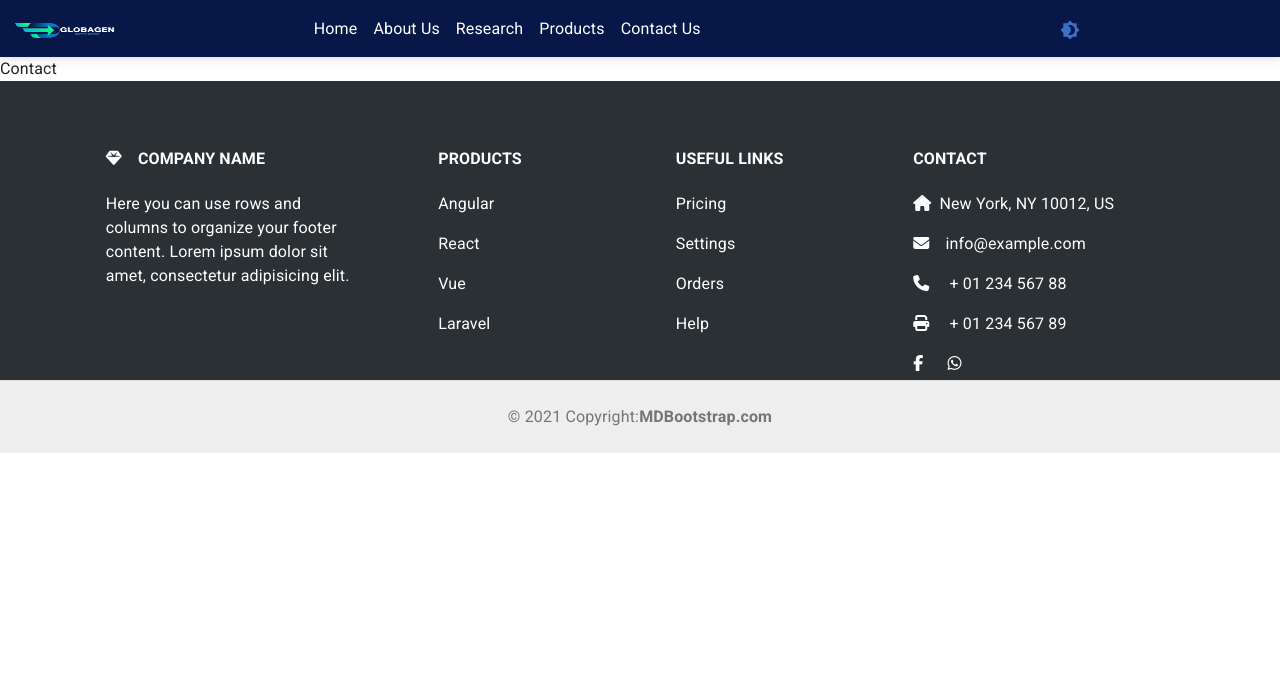
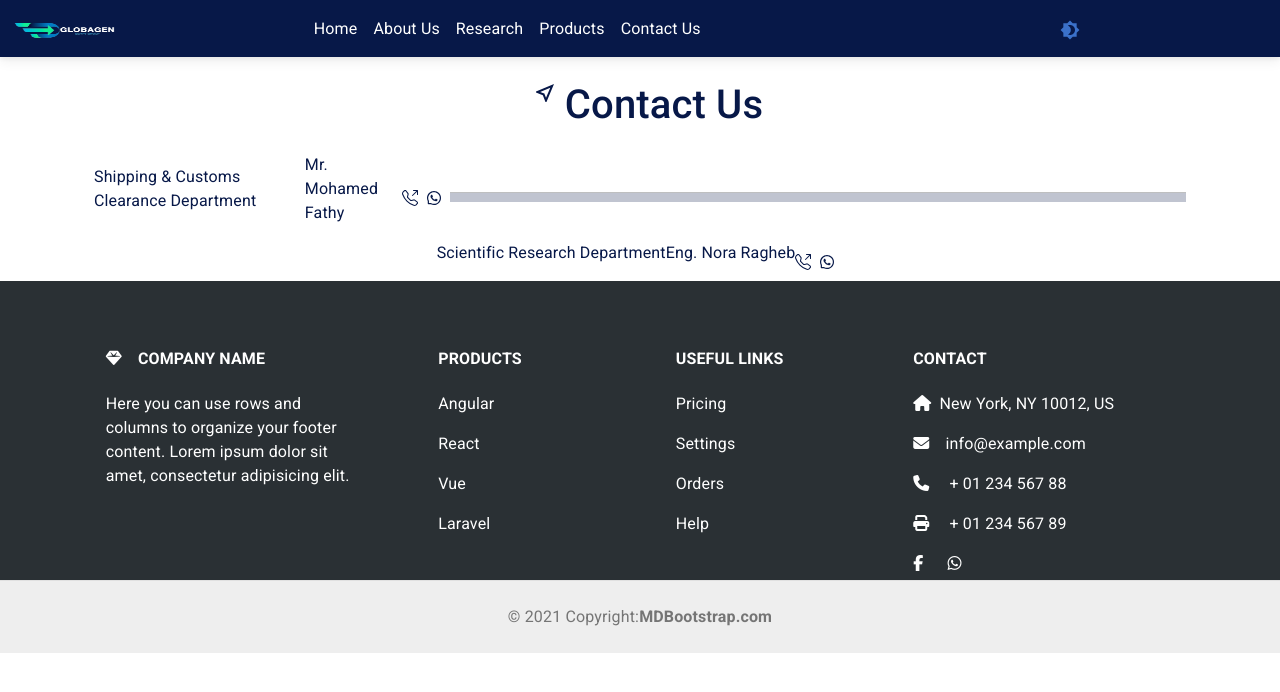
Before and after one commit to HadeerHassan28/globagen-project, a React (Create React App) app: page /contact in a window 1280 px wide. Shown: the top 692 px of the page. Built offline with nearby package versions, Linux system fonts and the light colour scheme.

Commit message:
contact without desgin

```diff
--- a/package.json
+++ b/package.json
@@ -19,6 +19,7 @@
     "react-bootstrap": "^2.8.0",
     "react-dom": "^18.2.0",
     "react-i18next": "^13.0.2",
+    "react-icons": "^4.10.1",
     "react-scripts": "5.0.1",
     "styled-components": "^5.3.11",
     "web-vitals": "^2.1.4"
--- a/src/components/Contact/Contact.js
+++ b/src/components/Contact/Contact.js
@@ -1,7 +1,90 @@
-import React from "react";
-
+import React, { useContext } from "react";
+import { useTranslation } from "react-i18next";
+import { conTheme } from "../../Context/Context";
+import NearMeOutlinedIcon from "@mui/icons-material/NearMeOutlined";
+import { BsTelephoneOutbound } from "react-icons/bs";
+import { AiOutlineWhatsApp } from "react-icons/ai";
+import { Link } from "react-router-dom";
 const Contact = () => {
-  return <div>Contact</div>;
+  const { t } = useTranslation();
+  let { isTheme } = useContext(conTheme);
+  const contactInfo = [
+    {
+      id: 1,
+      title: "Shipping & Customs Clearance Department",
+      name: "Mr. Mohamed Fathy",
+      number: "01001539990",
+      email: "m.fathy@globagene.com",
+    },
+    {
+      id: 2,
+      title: "Scientific Research Department",
+      name: "Eng. Nora Ragheb",
+      number: "01067652075",
+      email: "nora.ragheb@globagene.com",
+    },
+  ];
+  return (
+    <div
+      className={`container`}
+      style={{
+        backgroundColor: isTheme === true ? "black" : "white",
+      }}
+    >
+      <h1
+        className={`ms-3 d-flex justify-content-center my-4`}
+        style={{ color: isTheme === true ? "white" : "#071848" }}
+      >
+        <NearMeOutlinedIcon
+          className="me-2 nearMeOutlinedIcon"
+          target="_blank"
+        />
+        {t("Contact us")}
+      </h1>
+      {contactInfo.map((ele, index) => (
+        <div
+          key={ele.id}
+          className={`container d-flex justify-content-sm-center align-items-sm-center `}
+        >
+          <p style={{ color: isTheme === true ? "white" : "#071848" }}>
+            {ele.title}
+          </p>
+          <p style={{ color: isTheme === true ? "white" : "#071848" }}>
+            {ele.name}
+          </p>
+          <Link to={`tel:+${ele.number}`}>
+            <BsTelephoneOutbound
+              className="me-2"
+              target="_blank"
+              style={{ color: isTheme === true ? "white" : "#071848" }}
+            >
+              {ele.number}
+            </BsTelephoneOutbound>
+          </Link>
+          <Link to={`https://wa.me/+${ele.number}`}>
+            <AiOutlineWhatsApp
+              className="me-2"
+              target="_blank"
+              style={{ color: isTheme === true ? "white" : "#071848" }}
+            >
+              {ele.number}
+            </AiOutlineWhatsApp>
+          </Link>
+          {index !== contactInfo.length - 1 && (
+            <hr
+              key={`hr-${ele.id}`}
+              style={{
+                backgroundColor: isTheme === true ? "#0FEF96" : "#071848",
+                height: 10,
+                width: "100%",
+                margin: "1rem 0",
+              }}
+            />
+          )}
+        </div>
+      ))}
+    </div>
+  );
 };
 
 export default Contact;
--- a/src/components/Research/Research.js
+++ b/src/components/Research/Research.js
@@ -4,8 +4,7 @@ import { useTranslation } from "react-i18next";
 import { conTheme } from "../../Context/Context";
 const Research = () => {
   const { t } = useTranslation();
-  let { themeConfig, isTheme } = useContext(conTheme);
-  const theme = themeConfig.palette.mode;
+  let { isTheme } = useContext(conTheme);
   const parag = [
     {
       id: 1,
--- a/src/i18n/locales/ar/translations.json
+++ b/src/i18n/locales/ar/translations.json
@@ -5,6 +5,7 @@
   "Products": "منتجاتنا",
   "Contact us": "اتصل بنا",
   "Research and development": "البحث والتطوير",
+  "Mr. Mohamed Fathy": "م/ محمد فتحي",
   "Globagen Research and Development Contracting Services! We are a leading provider of specialized services in the field of molecular biology in Egypt. With our expertise and advanced technology, we offer a wide range of solutions in various areas such as pathogen detection, crop variety identification, antibody development, and nanobody research to worldwide customers.": "مرحبا بك في خدمات غلوباجين للبحث والتطوير التعاقدية! تقدم جلوباجين خدمات متخصصة في مجال الأحياء الجزيئية، ونشمل مجموعة واسعة من الحلول في مجالات مثل اكتشاف الطفيليات الممرضة للنبات والحيوانات الزراعية، وتحديد أصناف النباتات، وتطوير الأجسام المضادة والنانوبوديز وغيرها..  في غلوباجين، ندرك أهمية النتائج الدقيقة والموثوقة في مجال الأحياء.",
   "At Globagen, we understand the importance of accurate and timely results in molecular biology research and development. That's why we have assembled a team of highly skilled scientists and technicians who are dedicated to delivering exceptional services tailored to your specific needs. Our state-of-the-art facilities and cutting-edge equipment ensure that we stay at the forefront of molecular biology advancements.": "نحن نتفهم أهمية الحصول على نتائج دقيقة وفي الوقت المناسب في أبحاث وتطوير البيولوجيا الجزيئية. لهذا السبب قمنا بتجميع فريق من العلماء والفنيين ذوي المهارات العالية الذين يكرسون جهودهم لتقديم خدمات استثنائية مصممة وفقًا لاحتياجاتك الخاصة. تضمن مرافقنا الحديثة ومعداتنا المتطورة أن نظل في طليعة التطورات في مجال البيولوجيا الجزيئية.",
   "One of our key focus areas is pathogen detection. We employ advanced molecular techniques to identify and analyze pathogens, helping you to effectively monitor and manage disease outbreaks. Whether it's viral, bacterial, or fungal pathogens, our expertise allows us to provide accurate and reliable results.": "أحد مجالات تركيزنا الرئيسية هو اكتشاف العوامل الممرضة. نحن نستخدم تقنيات جزيئية متقدمة لتحديد العوامل الممرضة وتحليلها ، مما يساعدك على مراقبة تفشي الأمراض وإدارتها بشكل فعال. سواء كانت مسببات الأمراض الفيروسية أو البكتيرية أو الفطرية ، تتيح لنا خبرتنا تقديم نتائج دقيقة وموثوقة.",
--- a/src/i18n/locales/en/translations.json
+++ b/src/i18n/locales/en/translations.json
@@ -4,6 +4,7 @@
   "Research": "Research",
   "Products": "Products",
   "Contact us": "Contact Us",
+  "Mr. Mohamed Fathy": "Mr. Mohamed Fathy",
   "Research and development": "Research and Development",
   "Globagen Research and Development Contracting Services! We are a leading provider of specialized services in the field of molecular biology in Egypt. With our expertise and advanced technology, we offer a wide range of solutions in various areas such as pathogen detection, crop variety identification, antibody development, and nanobody research to worldwide customers.": "Globagen Research and Development Contracting Services! We are a leading provider of specialized services in the field of molecular biology in Egypt. With our expertise and advanced technology, we offer a wide range of solutions in various areas such as pathogen detection, crop variety identification, antibody development, and nanobody research to worldwide customers.",
   "At Globagen, we understand the importance of accurate and timely results in molecular biology research and development. That's why we have assembled a team of highly skilled scientists and technicians who are dedicated to delivering exceptional services tailored to your specific needs. Our state-of-the-art facilities and cutting-edge equipment ensure that we stay at the forefront of molecular biology advancements.": "At Globagen, we understand the importance of accurate and timely results in molecular biology research and development. That's why we have assembled a team of highly skilled scientists and technicians who are dedicated to delivering exceptional services tailored to your specific needs. Our state-of-the-art facilities and cutting-edge equipment ensure that we stay at the forefront of molecular biology advancements.",
```
Also changed, not shown: 1 other file (tests, documents, lock files or other folders).
